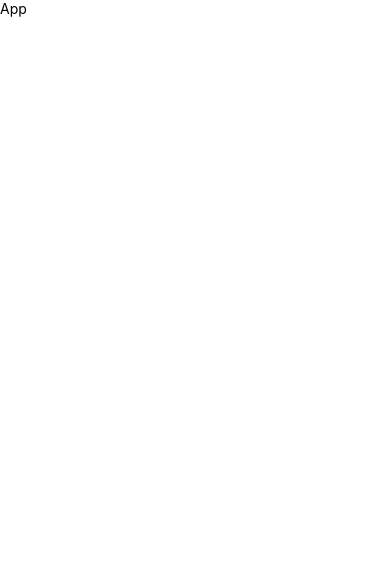
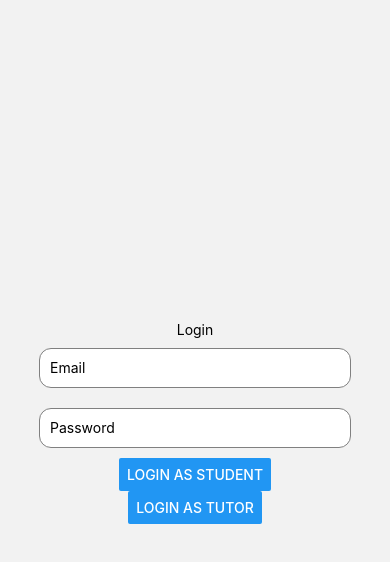
Before and after one commit to shubhanshubb/SampleAppApril, a React Native app: screen /Todo in a window 390 px wide. Shown: the top 562 px of the page. Built offline with nearby package versions, Linux system fonts and the light colour scheme.

Commit message:
feat: add Login and Todo screens with user authentication and todo management functionality

```diff
--- a/App.js
+++ b/App.js
@@ -1,11 +1,15 @@
-import { View, Text } from 'react-native'
 import React from 'react'
+import { NavigationContainer } from '@react-navigation/native'
+import AppNavigator from './src/navigation/AppNavigator'
+import UserProvider from './UserContext'
 
 const App = () => {
   return (
-    <View>
-      <Text>App</Text>
-    </View>
+    <NavigationContainer>
+      <UserProvider>
+      <AppNavigator />
+      </UserProvider>
+    </NavigationContainer>
   )
 }
 
--- a/UserContext.js
+++ b/UserContext.js
@@ -2,7 +2,9 @@ import React, {
   createContext,
   useState,
   useContext,
+  useEffect,
 } from 'react';
+import AsyncStorage from '@react-native-async-storage/async-storage';
 
 const UserContext = createContext();
 
@@ -16,12 +18,29 @@ export const useAuthData = () => {
 
 export const UserProvider = ({children}) => {
   const [favourites, setFavourites] = useState([]);
+  const [loggedInUser, setLoggedInUser] = useState(null);
+
+  const userData = async () => {
+    try {
+      const user = await AsyncStorage.getItem('userData');
+      if (user) {
+        setLoggedInUser(user);
+      }
+    } catch (error) {
+      console.error('Error fetching user data:', error);
+    }
+  }
+
+  useEffect(() => {
+    userData();
+  }, []);
 
   return (
     <UserContext.Provider
       value={{
         favourites,
         setFavourites,
+        loggedInUser,
       }}>
       {children}
     </UserContext.Provider>
--- a/package.json
+++ b/package.json
@@ -14,6 +14,7 @@
     "test": "jest"
   },
   "dependencies": {
+    "@react-native-async-storage/async-storage": "^2.2.0",
     "@react-navigation/bottom-tabs": "^7.2.0",
     "@react-navigation/native": "^7.0.14",
     "@react-navigation/stack": "^7.1.1",
--- a/src/Splash.js
+++ b/src/Splash.js
@@ -1,15 +1,17 @@
 import {View, Text, StyleSheet} from 'react-native';
 import React, {useEffect} from 'react';
+import { useAuthData } from '../UserContext';
 
 const Splash = ({navigation}) => {
+  const {loggedInUser} = useAuthData();
   useEffect(() => {
     setTimeout(() => {
-      navigation.navigate('BottomTab');
+      navigation.navigate(loggedInUser ? "Todo" : 'Login');
     }, 1000);
   });
   return (
     <View style={styles.container}>
-      <Text style={styles.header}>Movie Browse</Text>
+      <Text style={styles.header}>Smaple Project</Text>
       <Text style={styles.header}>Project by</Text>
       <Text style={styles.name}>Shubhanshu Barnwal</Text>
     </View>
--- a/src/navigation/AppNavigator.js
+++ b/src/navigation/AppNavigator.js
@@ -6,6 +6,8 @@ import BottomTab from './BottomTab';
 import Splash from '../Splash';
 import Favourite from '../screens/Favourite';
 import MovieDetail from '../screens/MovieDetail';
+import Login from '../screens/Login';
+import Todo from '../screens/Todo';
 
 const Stack = createStackNavigator();
 
@@ -23,7 +25,7 @@ const AppNavigator = () => {
           component={Splash}
           options={{headerShown: false, gestureEnabled: false}}
         />
-        <Stack.Screen
+        {/* <Stack.Screen
           name="BottomTab"
           component={BottomTab}
           options={{
@@ -47,6 +49,22 @@ const AppNavigator = () => {
             headerShown: false,
             gestureEnabled: true,
           }}
+        /> */}
+        <Stack.Screen
+          name="Login"
+          component={Login}
+          options={{
+            headerShown: false,
+            gestureEnabled: true,
+          }}
+        />
+        <Stack.Screen
+          name="Todo"
+          component={Todo}
+          options={{
+            headerShown: false,
+            gestureEnabled: true,
+          }}
         />
       </Stack.Navigator>
     </>
--- /dev/null
+++ b/src/screens/Login.js
@@ -0,0 +1,80 @@
+import {View, Text, TextInput, Button} from 'react-native';
+import React, {useState} from 'react';
+import {useNavigation} from '@react-navigation/native';
+import AsyncStorage from '@react-native-async-storage/async-storage';
+
+const Login = () => {
+  const navigation = useNavigation();
+  const [userData, setUserData] = useState({
+    email: '',
+    password: '',
+  });
+
+  const handleLoginTypeChange = role => {
+    if (!userData.email || !userData.password) {
+      alert('Please enter both email and password');
+      return;
+    }
+    navigation.navigate('Todo', {role});
+    // Clear user data after navigation
+    AsyncStorage.setItem('userData', userData.email)
+      .then(() => {
+        console.log('User data saved:', userData.email);
+        setUserData({
+          email: '',
+          password: '',
+        });
+      })
+      .catch(error => {
+        console.error('Error saving user data:', error);
+      });
+  };
+  return (
+    <View style={{flex: 1, justifyContent: 'center', alignItems: 'center'}}>
+      <Text>Login</Text>
+      <TextInput
+        placeholder="Email"
+        value={userData?.email?.toLowerCase()}
+        onChangeText={text => setUserData({...userData, email: text})}
+        style={{
+          height: 40,
+          borderColor: 'gray',
+          borderWidth: 1,
+          borderRadius: 12,
+          margin: 10,
+          paddingHorizontal: 10,
+          backgroundColor: 'white',
+          width: '80%',
+        }}
+      />
+      <TextInput
+        placeholder="Password"
+        value={userData?.password}
+        onChangeText={text => setUserData({...userData, password: text})}
+        style={{
+          height: 40,
+          borderColor: 'gray',
+          borderWidth: 1,
+          borderRadius: 12,
+          margin: 10,
+          paddingHorizontal: 10,
+          backgroundColor: 'white',
+          width: '80%',
+        }}
+      />
+      <Button
+        loginType="email"
+        title="Login as student"
+        onPress={() => handleLoginTypeChange('student')}
+      />
+
+      <Button
+        loginType="tutor"
+        title="Login as tutor"
+        onPress={() => handleLoginTypeChange('tutor')}
+      />
+    </View>
+  );
+};
+
+export default Login;
--- /dev/null
+++ b/src/screens/Todo.js
@@ -0,0 +1,139 @@
+import {
+  View,
+  Text,
+  StyleSheet,
+  TextInput,
+  TouchableOpacity,
+  Button,
+} from 'react-native';
+import React, {useState} from 'react';
+import AsyncStorage from '@react-native-async-storage/async-storage';
+
+const Todo = ({route, navigation}) => {
+  const {role} = route.params || {};
+  // console.log('Role:', role);
+  const [todoList, setTodoList] = useState([]);
+  const [newItem, setNewItem] = useState('');
+
+  const handleBackPress = () => {
+    navigation.goBack();
+    // AsyncStorage.removeItem('userData')
+  };
+
+  const addNewTodo = () => {
+    if (newItem.trim() === '') {
+      alert('Please enter a todo item');
+      return;
+    }
+    setTodoList([...todoList, newItem]);
+    setNewItem('');
+  };
+
+  const deeleteTodo = index => {
+    const updatedList = todoList.filter((_, i) => i !== index);
+    setTodoList(updatedList);
+  };
+  return (
+    <View style={styles.container}>
+    <View style={styles.headerLine}>
+      <Button title='Back' onPress={() => handleBackPress()} />
+      <Text style={styles.header}>{role?.toUpperCase()} Todo List</Text>
+      </View>
+      <TextInput
+        value={newItem}
+        onChangeText={text => setNewItem(text)}
+        placeholder="Enter your todo"
+        style={styles.input}
+      />
+
+      <TouchableOpacity
+        onPress={addNewTodo}
+        style={{
+          backgroundColor: 'black',
+          padding: 6,
+          borderRadius: 24,
+          marginTop: 24,
+          width: '50%',
+          alignSelf: 'center',
+        }}>
+        <Text style={styles.name}>Add Todo</Text>
+      </TouchableOpacity>
+      <View style={{marginTop: 20}}>
+        {todoList?.map((item, index) => (
+          <View
+            style={{
+              marginTop: 20,
+              flexDirection: 'row',
+              marginHorizontal: 24,
+              justifyContent: 'space-around',
+            }}
+            key={index}>
+            <Text
+              style={{
+                fontSize: 18,
+                textAlign: 'center',
+                color: 'black',
+                fontFamily: 'sans-serif',
+              }}>
+              {index + 1}. {item}
+            </Text>
+            <Text
+              onPress={() => deeleteTodo(index)}
+              style={{
+                fontSize: 18,
+                textAlign: 'center',
+                color: 'red',
+                fontFamily: 'sans-serif',
+              }}>
+              Delete
+            </Text>
+          </View>
+        ))}
+      </View>
+    </View>
+  );
+};
+
+const styles = StyleSheet.create({
+  container: {
+    flex: 1,
+    // justifyContent: 'center',
+    // alignItems: 'center',
+    backgroundColor: '#f0f0f0',
+  },
+  headerLine: {
+    paddingTop: 50,
+    flexDirection: 'row',
+    justifyContent: 'space-between',
+    alignItems: 'center',
+    backgroundColor: '#999',
+    paddingBottom: 10,
+  },
+  header: {
+    fontSize: 20,
+    textAlign: 'center',
+    marginTop: 10,
+    color: 'white',
+    fontFamily: 'sans-serif',
+    width: '80%',
+  },
+  name: {
+    fontSize: 30,
+    textAlign: 'center',
+    // marginTop: 10,
+    color: 'white',
+    fontFamily: 'sans-serif',
+    fontWeight: 'bold',
+  },
+  input: {
+    height: 40,
+    borderColor: 'gray',
+    borderWidth: 1,
+    borderRadius: 24,
+    margin: 10,
+    paddingHorizontal: 10,
+    backgroundColor: 'white',
+  },
+});
+
+export default Todo;
```
Also changed, not shown: 3 other files (tests, documents, lock files or other folders).
